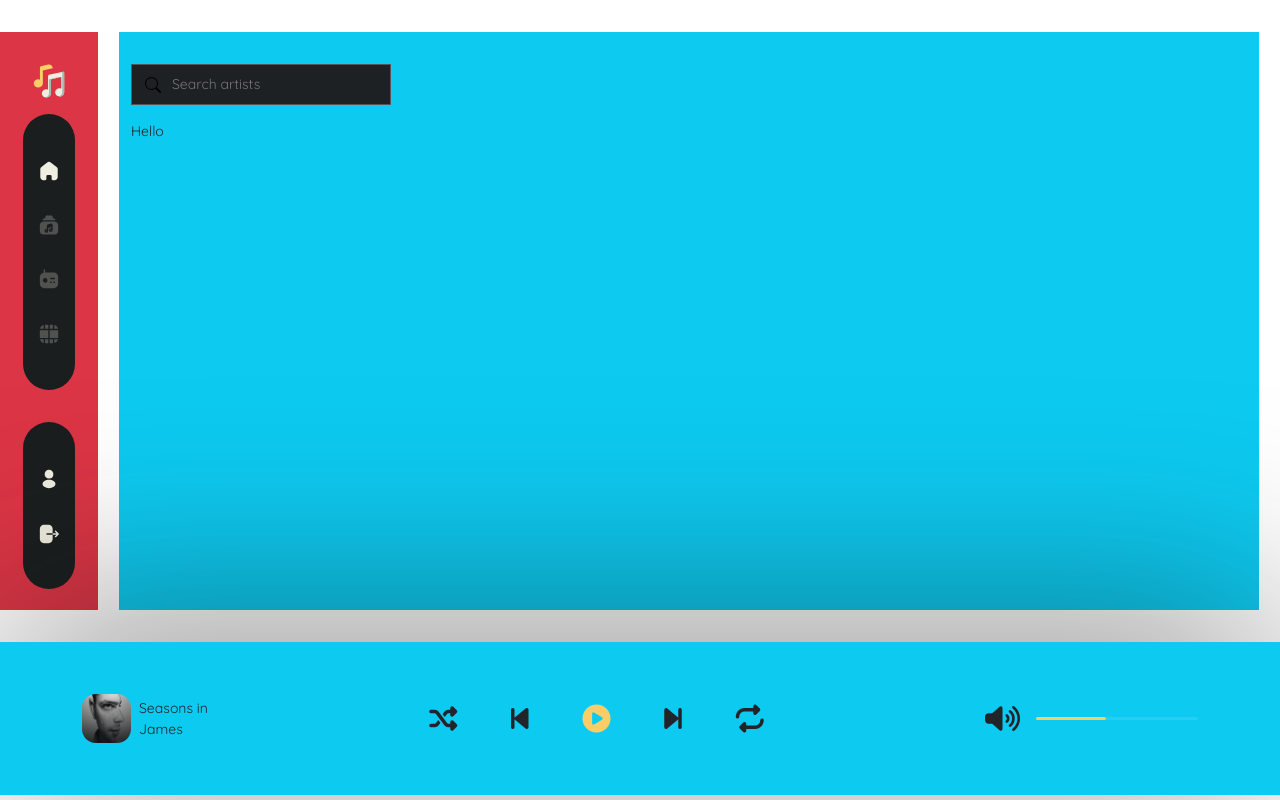
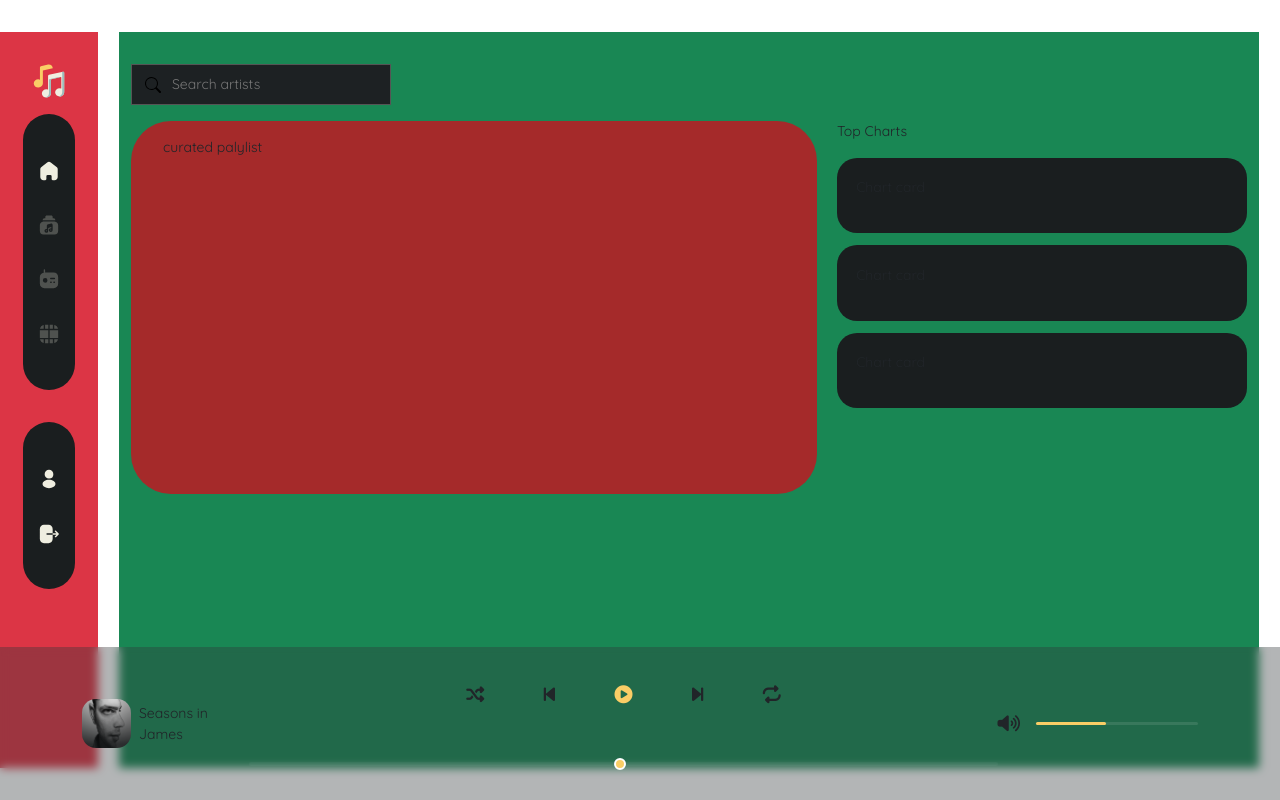
Before and after one commit to Morai-C/mo-music, a Next.js app: page / in a window 1280 px wide. Built offline with nearby package versions, Linux system fonts and the light colour scheme.

Commit message:
add shared components

```diff
--- /dev/null
+++ b/src/components/shared/ChartsCard.tsx
@@ -0,0 +1,9 @@
+import React from "react";
+
+const ChartsCard: React.FC<{
+	children: React.ReactElement;
+}> = ({ children }) => {
+	return <div className="chart-card">{children}</div>;
+};
+
+export default ChartsCard;
--- a/src/components/shared/FooterComp.tsx
+++ b/src/components/shared/FooterComp.tsx
@@ -2,7 +2,7 @@ import React from "react";
 
 const FooterComp = () => {
 	return (
-		<footer className="bg-info">
+		<footer className="">
 			<div className="footer-grid container">
 				<div className="track-information d-flex align-items-center ">
 					<div className="track-image me-2"></div>
@@ -11,17 +11,26 @@ const FooterComp = () => {
 						<span>James</span>
 					</div>
 				</div>
-				<div className="controls-and-duration d-flex flex-column justify-content-center">
-					<div className="play-controls me-auto ms-auto">
-						<i className="fa-solid fa-shuffle fa-2x"></i>
-						<i className="fa-solid fa-backward-step fa-2x"></i>
-						<i className="fa-solid fa-circle-play text-secondary fa-2x"></i>
-						<i className="fa-solid fa-forward-step fa-2x"></i>
-						<i className="fa-solid fa-repeat fa-2x"></i>
+				<div className="controls-and-duration d-flex flex-grow-1 flex-column justify-content-center">
+					<div className="play-controls me-auto ms-auto pt-3 ">
+						<i className="fa-solid fa-shuffle d-none d-md-block"></i>
+						<i className="fa-solid fa-backward-step"></i>
+						<i className="fa-solid fa-circle-play text-secondary"></i>
+						<i className="fa-solid fa-forward-step"></i>
+						<i className="fa-solid fa-repeat d-none d-md-block "></i>
+					</div>
+					<div className="music-timer d-none d-md-flex justify-content-center align-items-center ">
+						<input
+							type="range"
+							min={1}
+							max={100}
+							//className="slider"
+							id="myRange"
+						/>
 					</div>
 				</div>
-				<div className="volume-control d-flex align-items-center">
-					<i className="fa-solid fa-volume-high me-3 fa-2x"></i>
+				<div className="volume-control d-none d-md-flex align-items-center">
+					<i className="fa-solid fa-volume-high me-3"></i>
 					<div className="volume-control-outer">
 						<div className="volume-control-inner"></div>
 					</div>
--- a/src/layouts/app.layout.tsx
+++ b/src/layouts/app.layout.tsx
@@ -10,7 +10,7 @@ const AppLayout: React.FC<{ children: ReactElement }> = ({ children }) => {
 				<HeaderComp />
 				<div className="app-wrapper">
 					<SideNav />
-					<main className="app-children container bg-info">{children}</main>
+					<main className="app-children container bg-success">{children}</main>
 				</div>
 				<FooterComp />
 			</div>
--- a/src/pages/index.tsx
+++ b/src/pages/index.tsx
@@ -1,3 +1,4 @@
+import ChartsCard from "components/shared/ChartsCard";
 import type { NextPage } from "next";
 import Head from "next/head";
 import AppLayout from "../layouts/app.layout";
@@ -21,7 +22,23 @@ const Home: NextPage = () => {
 							placeholder="Search artists"
 						/>
 					</form>
-					<p>Hello</p>
+					<div className="app-home-top">
+						<div className="curated-playlist">
+							<p>curated palylist</p>
+						</div>
+						<div className="top-charts">
+							<p>Top Charts</p>
+							<ChartsCard>
+								<p>Chart card</p>
+							</ChartsCard>
+							<ChartsCard>
+								<p>Chart card</p>
+							</ChartsCard>
+							<ChartsCard>
+								<p>Chart card</p>
+							</ChartsCard>
+						</div>
+					</div>
 				</div>
 			</AppLayout>
 		</>
--- a/src/styles/_variables.scss
+++ b/src/styles/_variables.scss
@@ -1,4 +1,5 @@
 $primary: #a4c7c6;
 $secondary: #facd66;
+$info: #1a1e1f;
 $dark: #1d2123;
 $light: #efeee0;
--- a/src/styles/footer.scss
+++ b/src/styles/footer.scss
@@ -1,15 +1,20 @@
+@import "./variables";
+
 footer {
-	// position: fixed;
-	// width: 100%;
-	// bottom: 0;
+	position: fixed;
+	width: 100%;
+	bottom: 0;
 	// left: 0;
 	height: 153px;
-	filter: drop-shadow(0px -25px 100px rgba(16, 16, 16, 0.51));
+	background-color: rgba(51, 55, 59, 0.37);
+	backdrop-filter: blur(5px);
+	//box-shadow: 0 15px 25px rgba(129, 124, 124, 0.2);
 	.footer-grid {
 		display: flex;
 		justify-content: space-between;
 		height: inherit;
 		.track-information {
+			width: 50%;
 			.track-image {
 				width: 49px;
 				height: 49px;
@@ -17,15 +22,54 @@ footer {
 				background: url("/images/currently-played.png");
 				background-size: cover;
 			}
+			@media screen and (min-width: 768px) {
+				width: 15%;
+			}
 		}
 
 		.controls-and-duration {
-			flex: 1;
+			//flex: 1;
 			.play-controls {
 				width: 50%;
 
 				display: flex;
 				justify-content: space-around;
+				align-items: center;
+				@media screen and (min-width: 768px) {
+					height: 100%;
+					i {
+						font-size: 18px;
+					}
+				}
+			}
+			.music-timer {
+				height: 100%;
+				width: 100%;
+				input[type="range"] {
+					-webkit-appearance: none !important;
+					max-width: 749px;
+					width: 100%;
+					height: 4px;
+					color: $secondary;
+
+					background: rgba(255, 255, 255, 0.04);
+					border-radius: 50px;
+					border: none;
+					outline: none;
+				}
+
+				input[type="range"]::-webkit-slider-thumb {
+					-webkit-appearance: none !important;
+					width: 12px;
+					height: 12px;
+					background: $secondary;
+					border: 2px solid white;
+					border-radius: 50%;
+					cursor: pointer;
+				}
+				input[type="range"]::-webkit-slider-thumb:hover {
+					background: red;
+				}
 			}
 		}
 
@@ -42,6 +86,11 @@ footer {
 					width: 70px;
 				}
 			}
+			@media screen and (min-width: 768px) {
+				i {
+					font-size: 18px;
+				}
+			}
 		}
 	}
 }
--- /dev/null
+++ b/src/styles/home.scss
@@ -0,0 +1,17 @@
+.app-home {
+	&-top {
+		display: grid;
+		.curated-playlist {
+			width: 686px;
+			height: 373px;
+			background-color: brown;
+			border-radius: 40px;
+			padding: 1rem 2rem;
+		}
+
+		@media screen and (min-width: 768px) {
+			gap: 20px;
+			grid-template-columns: repeat(2, 1fr);
+		}
+	}
+}
--- /dev/null
+++ b/src/styles/shared_comp.scss
@@ -0,0 +1,10 @@
+@import "./variables";
+
+.chart-card {
+	background-color: $info;
+	width: 100%;
+	max-width: 417px;
+	padding: 1.2rem 1.2rem;
+	border-radius: 20px;
+	margin-bottom: 12px;
+}
--- a/src/styles/style.scss
+++ b/src/styles/style.scss
@@ -3,3 +3,5 @@
 @import "./app_main.scss";
 @import "./header.scss";
 @import "./footer.scss";
+@import "./home.scss";
+@import "./shared_comp.scss";
```
